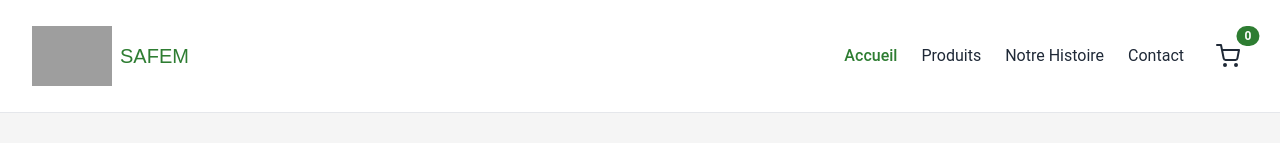
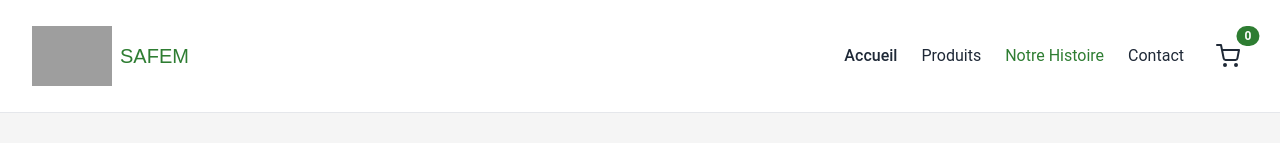
Before and after one commit to FranckSowax/safem, a Next.js app in the folder src/frontend/: page /about in a window 1280 px wide. Shown: the top 143 px of the page. Built offline with nearby package versions, Linux system fonts and the light colour scheme; no server answers; grey boxes are pictures that could not be loaded.

Commit message:
Amélioration de la navigation : couleur verte uniquement sur le lien actif

```diff
--- a/src/frontend/src/components/Header.js
+++ b/src/frontend/src/components/Header.js
@@ -1,6 +1,7 @@
 import { useState } from 'react';
 import Link from 'next/link';
 import Image from 'next/image';
+import { useRouter } from 'next/router';
 import { FiMenu, FiX, FiShoppingCart, FiChevronDown, FiChevronUp } from 'react-icons/fi';
 
 /**
@@ -8,8 +9,14 @@ import { FiMenu, FiX, FiShoppingCart, FiChevronDown, FiChevronUp } from 'react-i
  * Header unifié pour toutes les pages avec menu accordéon sur mobile
  */
 const Header = () => {
+  const router = useRouter();
   const [isMenuOpen, setIsMenuOpen] = useState(false);
   const [cartCount, setCartCount] = useState(0);
+
+  // Fonction pour déterminer si un lien est actif
+  const isActive = (path) => {
+    return router.pathname === path;
+  };
 
   // Fonction de bascule du menu sur mobile
   const toggleMenu = () => {
@@ -36,16 +43,16 @@ const Header = () => {
           <nav className="hidden md:block">
             <ul className="flex gap-6 list-none m-0 p-0 items-center">
               <li>
-                <Link href="/" className="text-[#2E7D32] hover:text-green-700 font-medium no-underline">Accueil</Link>
+                <Link href="/" className={`${isActive('/') ? 'text-[#2E7D32]' : 'text-gray-800'} hover:text-[#2E7D32] font-medium no-underline`}>Accueil</Link>
               </li>
               <li>
-                <Link href="/products" className="text-gray-800 hover:text-[#2E7D32] no-underline">Produits</Link>
+                <Link href="/products" className={`${isActive('/products') ? 'text-[#2E7D32]' : 'text-gray-800'} hover:text-[#2E7D32] no-underline`}>Produits</Link>
               </li>
               <li>
-                <Link href="/about" className="text-gray-800 hover:text-[#2E7D32] no-underline">Notre Histoire</Link>
+                <Link href="/about" className={`${isActive('/about') ? 'text-[#2E7D32]' : 'text-gray-800'} hover:text-[#2E7D32] no-underline`}>Notre Histoire</Link>
               </li>
               <li>
-                <Link href="/contact" className="text-gray-800 hover:text-[#2E7D32] no-underline">Contact</Link>
+                <Link href="/contact" className={`${isActive('/contact') ? 'text-[#2E7D32]' : 'text-gray-800'} hover:text-[#2E7D32] no-underline`}>Contact</Link>
               </li>
               <li>
                 <Link href="/cart" className="relative inline-flex items-center p-2 text-gray-800 hover:text-[#2E7D32] no-underline">
@@ -83,7 +90,7 @@ const Header = () => {
                 <li className="border-b border-gray-100 pb-3">
                   <Link
                     href="/"
-                    className="text-gray-800 hover:text-[#2E7D32] flex justify-between items-center w-full py-2 font-medium no-underline"
+                    className={`${isActive('/') ? 'text-[#2E7D32]' : 'text-gray-800'} hover:text-[#2E7D32] flex justify-between items-center w-full py-2 font-medium no-underline`}
                     onClick={toggleMenu}
                   >
                     Accueil
@@ -92,7 +99,7 @@ const Header = () => {
                 <li className="border-b border-gray-100 pb-3">
                   <Link
                     href="/products"
-                    className="text-gray-800 hover:text-[#2E7D32] flex justify-between items-center w-full py-2 font-medium no-underline"
+                    className={`${isActive('/products') ? 'text-[#2E7D32]' : 'text-gray-800'} hover:text-[#2E7D32] flex justify-between items-center w-full py-2 font-medium no-underline`}
                     onClick={toggleMenu}
                   >
                     Produits
@@ -101,7 +108,7 @@ const Header = () => {
                 <li className="border-b border-gray-100 pb-3">
                   <Link
                     href="/about"
-                    className="text-gray-800 hover:text-[#2E7D32] flex justify-between items-center w-full py-2 font-medium no-underline"
+                    className={`${isActive('/about') ? 'text-[#2E7D32]' : 'text-gray-800'} hover:text-[#2E7D32] flex justify-between items-center w-full py-2 font-medium no-underline`}
                     onClick={toggleMenu}
                   >
                     Notre Histoire
@@ -110,7 +117,7 @@ const Header = () => {
                 <li className="border-b border-gray-100 pb-3">
                   <Link
                     href="/contact"
-                    className="text-gray-800 hover:text-[#2E7D32] flex justify-between items-center w-full py-2 font-medium no-underline"
+                    className={`${isActive('/contact') ? 'text-[#2E7D32]' : 'text-gray-800'} hover:text-[#2E7D32] flex justify-between items-center w-full py-2 font-medium no-underline`}
                     onClick={toggleMenu}
                   >
                     Contact
```
